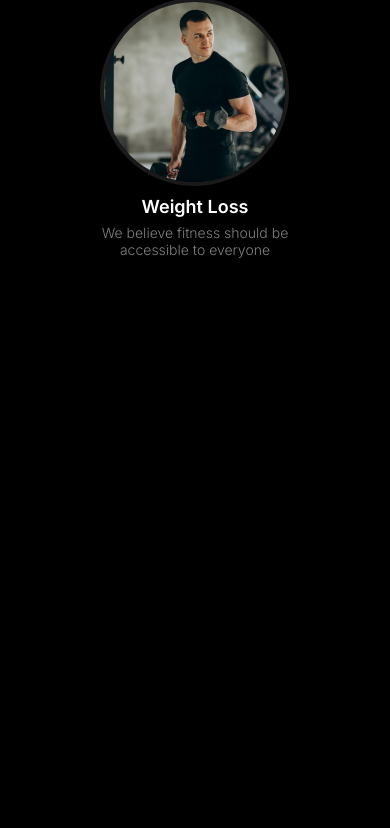
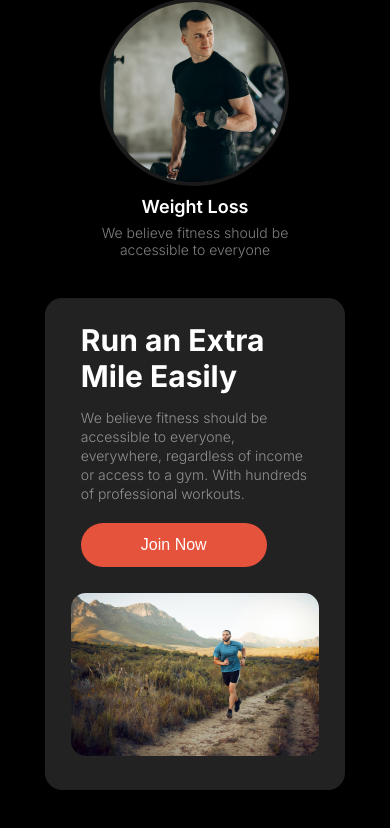
Before and after one commit to Hafiz-Al-Shams/B10A2, a plain HTML site: page index.html in a window 390 px wide. Shown: the part 2066-2894 px from the top of the page. Drawn offline with Linux system fonts and the light colour scheme.

Commit message:
Extra Mile section done

```diff
--- a/index.html
+++ b/index.html
@@ -113,6 +113,19 @@
                 </div>
             </div>
         </section>
+        <!-- Extra Mile section -->
+        <section id="section-2" class="section-common-styles">
+            <div class="section2-left">
+                <h2 class="heading-type1">Run an Extra <br>
+                    Mile Easily</h2>
+                <p class="paragraph-type1">We believe fitness should be accessible to everyone, everywhere, regardless
+                    of income or access to a gym. With hundreds of professional workouts.</p>
+                <button class="button-type1">Join Now</button>
+            </div>
+            <div>
+                <img id="img-type2" src="./images/run.jpg" alt="">
+            </div>
+        </section>
     </main>
     <!-- footer -->
     <footer></footer>
--- a/style.css
+++ b/style.css
@@ -198,15 +198,15 @@ header>.banner {
     font-weight: 800;
 }
 
-/* Change Habits section styles */
+/* main section style starts */
 main {
     background-color: black;
     height: 3000px;
 }
 
+/* Change Habits section styles */
 main>#section-1 {
     padding-top: 77px;
-    /* padding-bottom: 50px; */
 }
 
 #section-1>#img-container1 {
@@ -229,6 +229,84 @@ main>#section-1 {
     border: 4px solid rgba(255, 255, 255, 0.1);
     border-radius: 100%;
 }
+
+/* Extra Mile section styles */
+main>#section-2 {
+    margin-top: 100px;
+    border-radius: 17px;
+    background: rgb(34, 34, 34);
+    display: flex;
+    justify-content: space-between;
+    align-items: center;
+    gap: 100px;
+    padding: 20px 0px 20px 60px;
+}
+
+#section-2>.section2-left>h2 {
+    text-align: left;
+}
+
+#section-2>.section2-left>p {
+    text-align: left;
+    padding-top: 6px;
+    padding-bottom: 30px;
+    line-height: 22px;
+}
+
+#section-2>.section2-left>button:hover {
+    cursor: pointer;
+    border: 0;
+}
+
+#section-2 #img-type2 {
+    width: 90%;
+    border: 20px solid rgb(34, 34, 34);
+    border-radius: 40px;
+}
+
+
+
+
+
+
+
+
+
+
+
+
+
+
+
+
+
+
+
+
+
+
+
+
+
+
+
+
+
+
+
+
+
+
+
+
+
+
+
+
+
+
+
+
 
 
 
@@ -344,4 +422,31 @@ main>#section-1 {
     .heading-type2 {
         padding-top: 3px;
     }
+
+    main>#section-2 {
+        flex-direction: column;
+        margin-top: 40px;
+        gap: 6px;
+        padding: 24px 6px 10px 6px;
+    }
+
+    #section-2>.section2-left>h2 {
+        padding-left: 30px;
+    }
+
+    #section-2>.section2-left>p {
+        padding-bottom: 20px;
+        line-height: 19px;
+    }
+
+    #section-2>.section2-left>button {
+        margin-left: 30px;
+        padding-left: 60px;
+        padding-right: 60px;
+    }
+
+    #section-2 #img-type2 {
+        width: 100%;
+        border-radius: 35px;
+    }
 }
```
